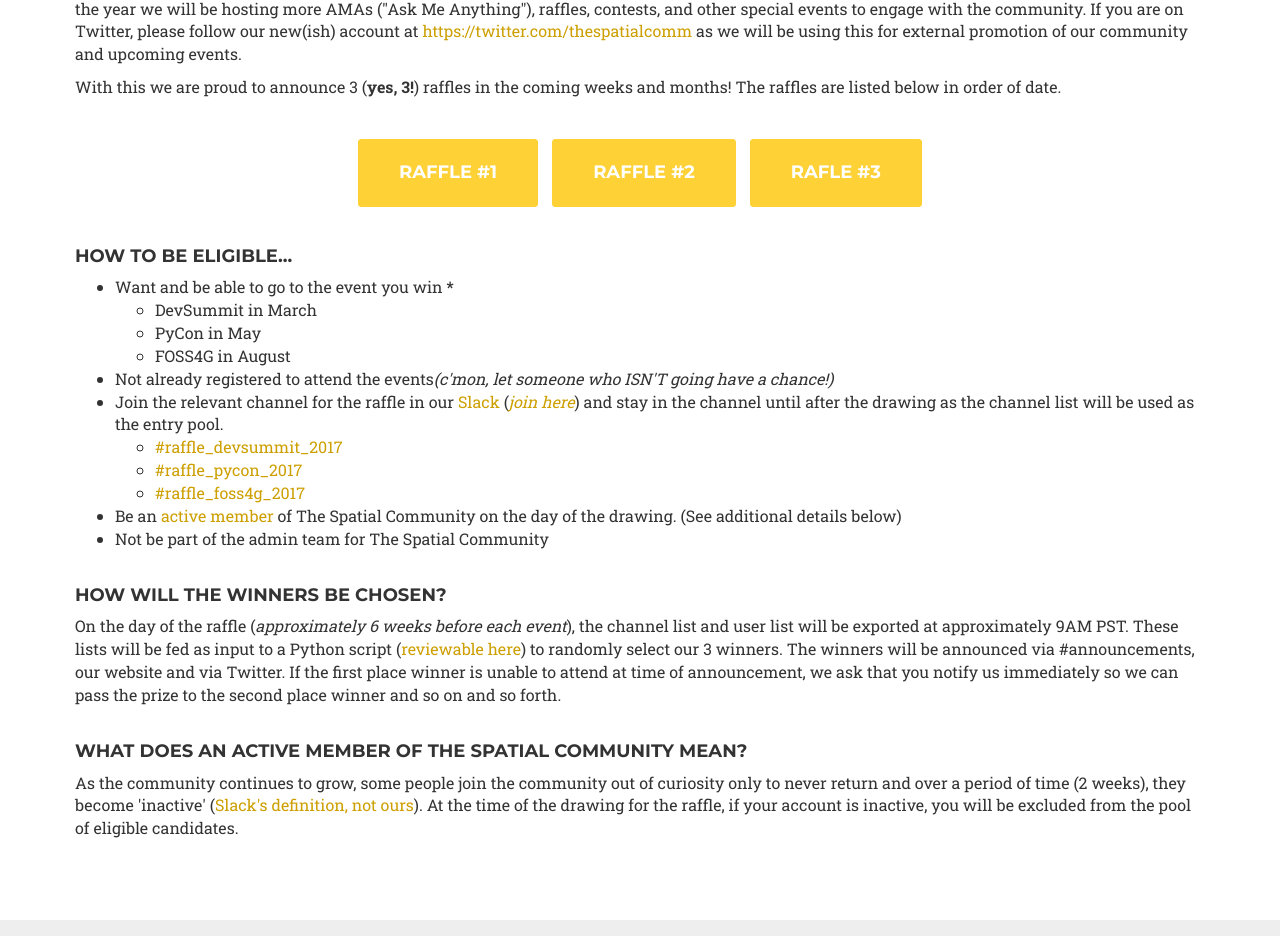
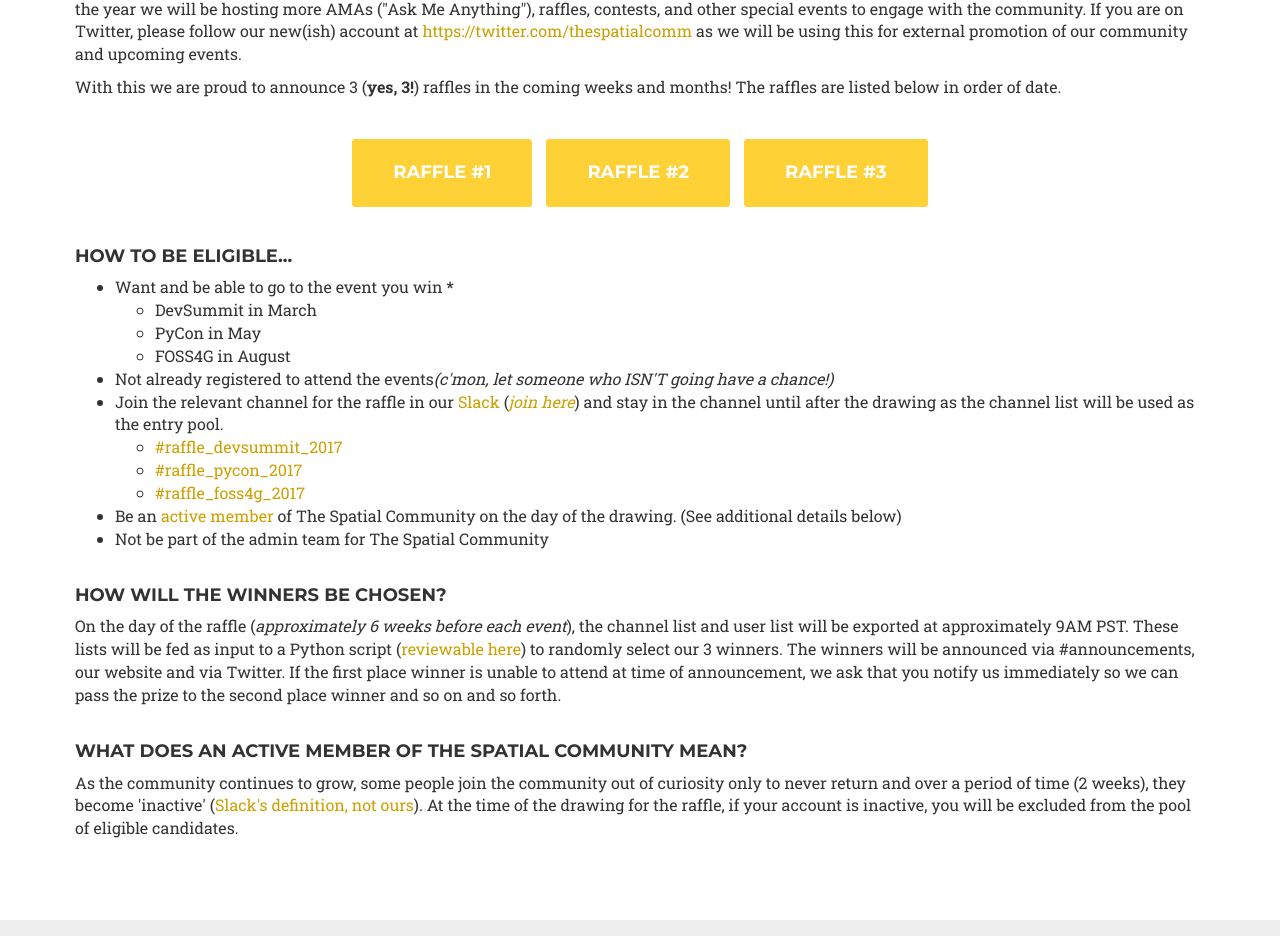
Before and after one commit to TheSpatialCommunity/TheSpatialCommunity.github.io, a website: page raffles.html in a window 1280 px wide. Shown: the part 932-1868 px from the top of the page. Drawn offline with nearby package versions, Linux system fonts and the light colour scheme; a web font is replaced by a local one.

Commit message:
Spelling mistake

```diff
--- a/raffles.html
+++ b/raffles.html
@@ -106,7 +106,7 @@
                 <div class="text-center leader">
                     <a href="#event1" class="page-scroll btn btn-xl">Raffle #1</a>
                     <a href="#event2" class="page-scroll btn btn-xl">Raffle #2</a>
-                    <a href="#event3" class="page-scroll btn btn-xl">Rafle #3</a>
+                    <a href="#event3" class="page-scroll btn btn-xl">Raffle #3</a>
                 </div>
                 <p></p>
                 <h4 class="leader">How to be eligible...</h4>
```
